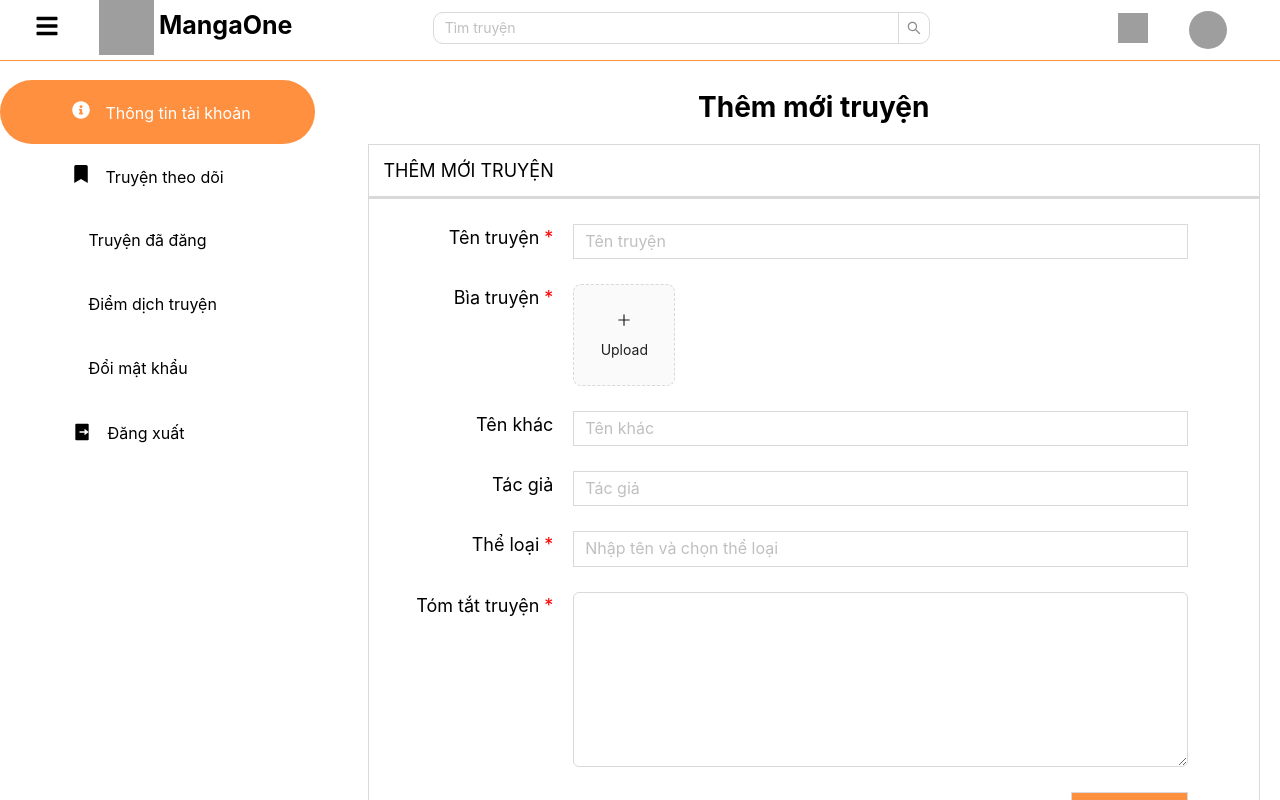
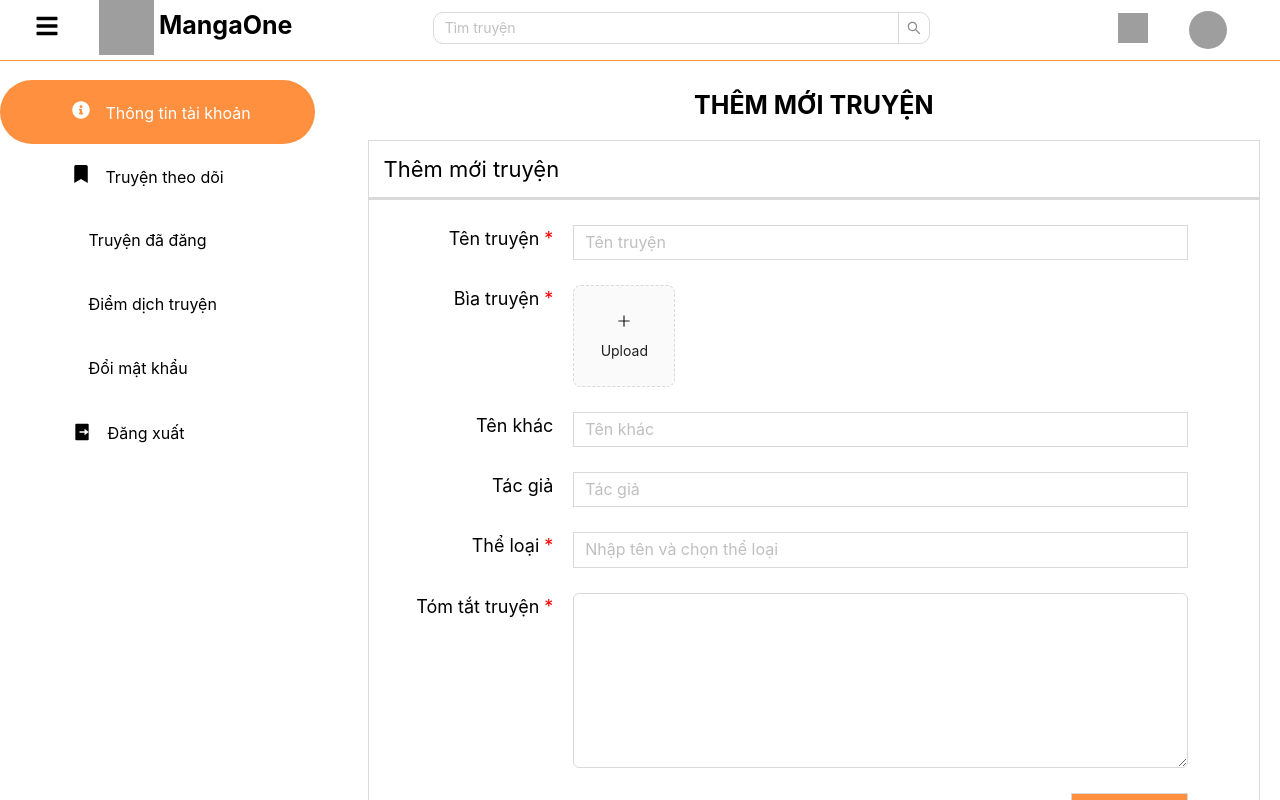
Before and after one commit to SakagawaKyohei/MangaOne, a React (Create React App) app: page /truyen-da-dang in a window 1280 px wide. Shown: the top 800 px of the page. Built offline with nearby package versions, Linux system fonts and the light colour scheme; grey boxes are pictures that could not be loaded; some icons are missing.

Commit message:
setup for manga management pages

```diff
--- a/src/App.tsx
+++ b/src/App.tsx
@@ -7,7 +7,7 @@ import Doimaukhau from "./pages/Doimaukhau";
 import Lichsudoc from "./pages/LichSu";
 import Timkiemnangcao from "./pages/Timkiemnangcao";
 import Trangcanhan from "./pages/Trangcanhan";
-import TruyenDaDang from "./pages/ThemMoiTruyen/Truyendadang";
+import TruyenDaDang from "./pages/QuanLyTruyen/TruyenDaDang";
 import Truyentheodoi from "./pages/Truyentheodoi";
 import Xemnhieunhat from "./pages/Xemnhieunhat";
 import Notfound from "./pages/Notfound";
--- /dev/null
+++ b/src/pages/Data/ComponentData.tsx
@@ -0,0 +1,48 @@
+import { Col, Row } from "antd";
+import { InputThemMoiTruyen } from "./InputData";
+
+const style: React.CSSProperties = {
+  marginTop: 3,
+  marginRight: 20,
+  fontSize: 18,
+  display: "flex",
+  flexDirection: "row",
+};
+
+export const ThemMoiTruyenData = {
+  label: (
+    <div style={{ height: 600, width: "92%" }}>
+      {InputThemMoiTruyen.map((items, index) => (
+        <div
+          style={{
+            marginTop: 25,
+            marginBottom: 25,
+          }}
+        >
+          <Row>
+            <Col
+              span={6}
+              style={{
+                display: "flex",
+                alignItems: "end",
+                flexDirection: "column",
+              }}
+            >
+              <div style={style}>
+                {items.title}
+                {items.batbuoc ? (
+                  <p style={{ color: "red", marginLeft: 5 }}>*</p>
+                ) : (
+                  <p></p>
+                )}
+              </div>
+            </Col>
+            <Col span={18}>{items.label}</Col>
+          </Row>
+        </div>
+      ))}
+    </div>
+  ),
+  title: "THÊM MỚI TRUYỆN",
+  title1: "Thêm mới truyện",
+};
--- a/src/pages/ThemMoiTruyen/InputData.tsx
+++ b/src/pages/Data/InputData.tsx
@@ -80,7 +80,7 @@ const input: React.CSSProperties = {
   flexDirection: "row",
 };
 
-export const InputData = [
+export const InputThemMoiTruyen = [
   {
     title: "Tên truyện",
     batbuoc: true,
--- /dev/null
+++ b/src/pages/QuanLyTruyen/Template.tsx
@@ -0,0 +1,60 @@
+import { Col, ConfigProvider, Row } from "antd";
+import React from "react";
+import AccountPage from "../../components/AccountPage/AccountPage";
+import { InputThemMoiTruyen } from "../Data/InputData";
+interface Pros {
+  title: string;
+  title1: string;
+  components: any;
+}
+
+function Template(pros: Pros) {
+  return (
+    <ConfigProvider
+      theme={{
+        components: {
+          Input: {
+            hoverBorderColor: "#FF9040",
+            activeBorderColor: "#FF9040",
+          },
+        },
+      }}
+    >
+      <div style={{ marginRight: 20 }}>
+        <p style={{ fontSize: 0.01 }}>.</p>
+        <div style={{ marginBottom: 30, marginTop: 80 }}>
+          <Row>
+            <Col span={6}>
+              <AccountPage />
+            </Col>
+            <Col span={17} offset={1}>
+              <h1
+                style={{
+                  textAlign: "center",
+                  marginTop: 10,
+                  marginBottom: 20,
+                  fontSize: 25,
+                }}
+              >
+                {pros.title}
+              </h1>
+              <div className="khung">
+                <p style={{ fontSize: 22, padding: 15 }}>{pros.title1}</p>
+                <div
+                  style={{
+                    width: "100%",
+                    height: 3,
+                    backgroundColor: "#D9D9D9",
+                  }}
+                />
+                {pros.components}
+              </div>
+            </Col>
+          </Row>
+        </div>
+      </div>
+    </ConfigProvider>
+  );
+}
+
+export default Template;
--- /dev/null
+++ b/src/pages/QuanLyTruyen/TruyenDaDang.tsx
@@ -0,0 +1,18 @@
+import Template from "./Template";
+import { ThemMoiTruyenData } from "../Data/ComponentData";
+
+function TruyenDaDang() {
+  return (
+    <div>
+      {" "}
+      <Template
+        title={ThemMoiTruyenData.title}
+        title1={ThemMoiTruyenData.title1}
+        components={ThemMoiTruyenData.label}
+      />
+    </div>
+  );
+}
+
+export default TruyenDaDang;
+export {};
--- a/src/pages/ThemMoiTruyen/Truyendadang.tsx
+++ /dev/null
@@ -1,89 +0,0 @@
-import React from "react";
-import AccountPage from "../../components/AccountPage/AccountPage";
-import { Row, Col, Input, ConfigProvider, Button } from "antd";
-import { InputData } from "./InputData";
-
-function TruyenDaDang() {
-  const style: React.CSSProperties = {
-    marginTop: 3,
-    marginRight: 20,
-    fontSize: 18,
-    display: "flex",
-    flexDirection: "row",
-  };
-
-  return (
-    <ConfigProvider
-      theme={{
-        components: {
-          Input: {
-            hoverBorderColor: "#FF9040",
-            activeBorderColor: "#FF9040",
-          },
-        },
-      }}
-    >
-      <div style={{ marginRight: 20 }}>
-        <p style={{ fontSize: 0.01 }}>.</p>
-        <div style={{ marginBottom: 30, marginTop: 80 }}>
-          <Row>
-            <Col span={6}>
-              <AccountPage />
-            </Col>
-            <Col span={17} offset={1}>
-              <h1
-                style={{ textAlign: "center", marginTop: 10, marginBottom: 20 }}
-              >
-                Thêm mới truyện
-              </h1>
-              <div className="khung">
-                <p style={{ fontSize: 18, padding: 15 }}>THÊM MỚI TRUYỆN</p>
-                <div
-                  style={{
-                    width: "100%",
-                    height: 3,
-                    backgroundColor: "#D9D9D9",
-                  }}
-                />
-                <div style={{ height: 600, width: "92%" }}>
-                  {InputData.map((items, index) => (
-                    <div
-                      style={{
-                        marginTop: 25,
-                        marginBottom: 25,
-                      }}
-                    >
-                      <Row>
-                        <Col
-                          span={6}
-                          style={{
-                            display: "flex",
-                            alignItems: "end",
-                            flexDirection: "column",
-                          }}
-                        >
-                          <div style={style}>
-                            {items.title}
-                            {items.batbuoc ? (
-                              <p style={{ color: "red", marginLeft: 5 }}>*</p>
-                            ) : (
-                              <p></p>
-                            )}
-                          </div>
-                        </Col>
-                        <Col span={18}>{items.label}</Col>
-                      </Row>
-                    </div>
-                  ))}
-                </div>
-              </div>
-            </Col>
-          </Row>
-        </div>
-      </div>
-    </ConfigProvider>
-  );
-}
-
-export default TruyenDaDang;
-export {};
```
Also changed, not shown: src/pages/QuanLyTruyen/ChapterDaDang.tsx (added, +7 -0 lines), src/pages/QuanLyTruyen/ThemMoiChapter.tsx (added, +7 -0 lines), src/pages/QuanLyTruyen/ThemMoiTruyen.tsx (added, +7 -0 lines).
